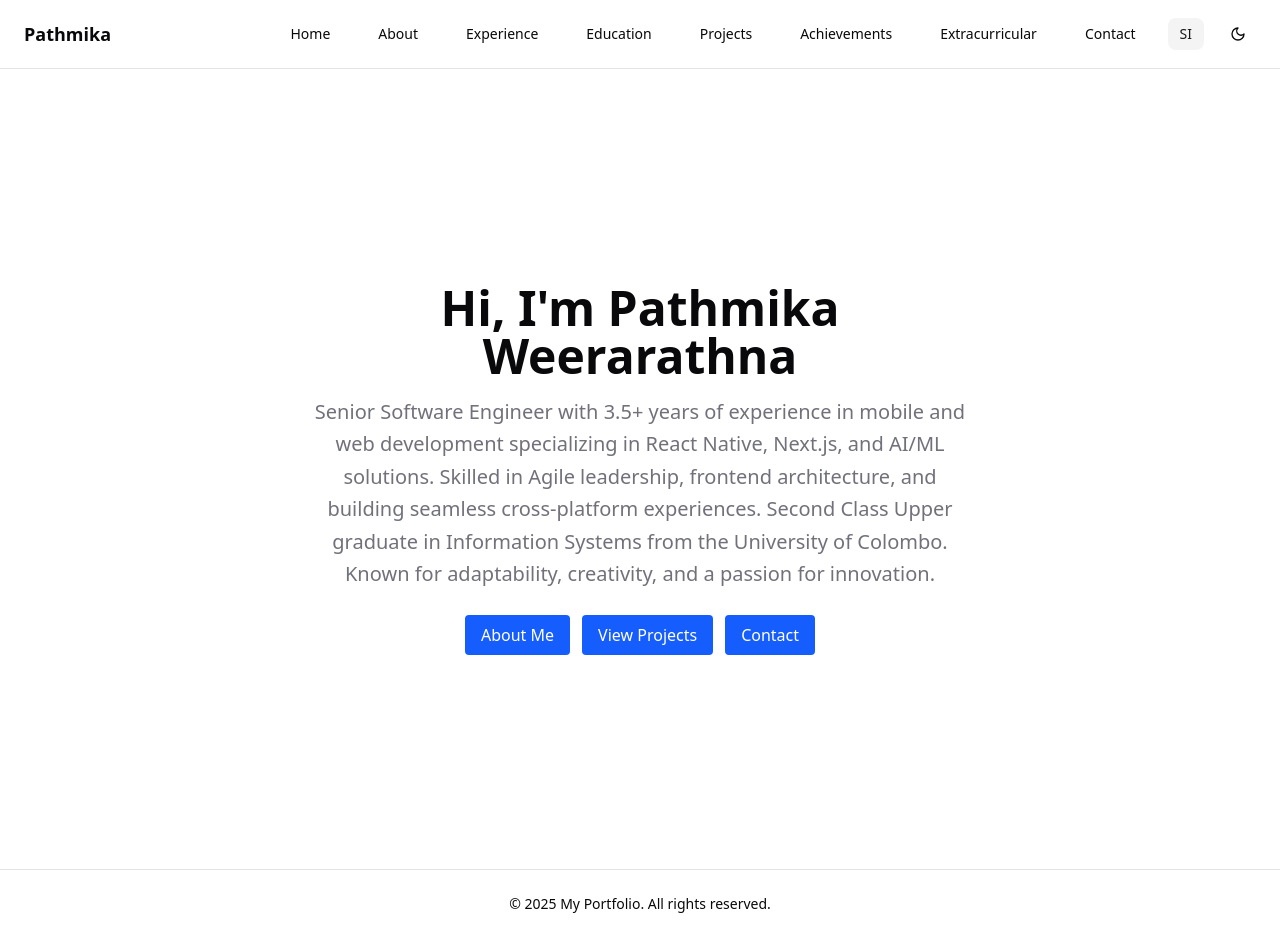
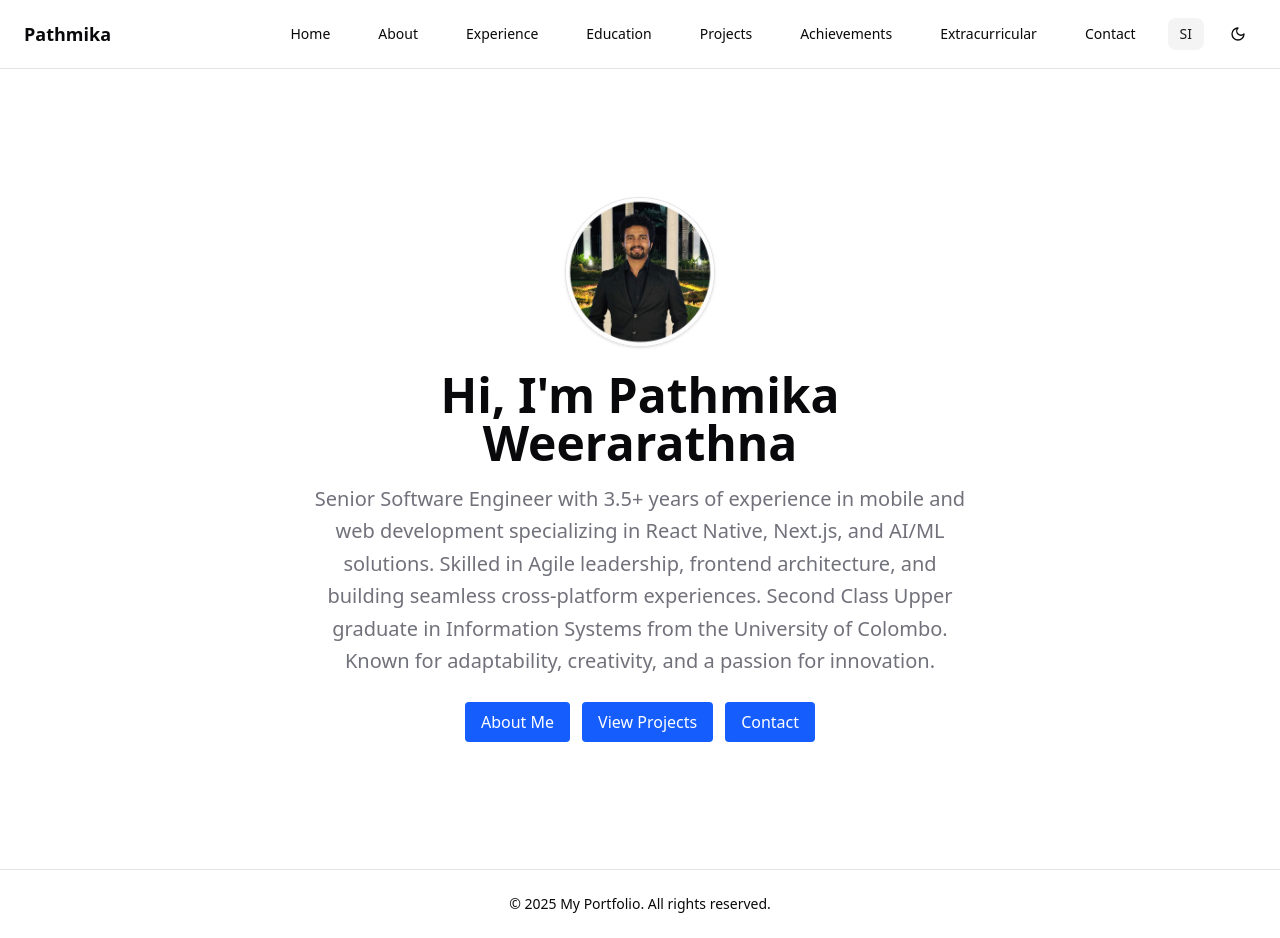
Before and after one commit to PathmikaW/my-portfolio, a Next.js app in the folder my-portfolio/: page /en in a window 1280 px wide. Built offline with nearby package versions, Linux system fonts and the light colour scheme.

Commit message:
feat(home): profile image added

```diff
--- a/my-portfolio/src/app/[locale]/page.tsx
+++ b/my-portfolio/src/app/[locale]/page.tsx
@@ -3,13 +3,14 @@
 import { useEffect, useState } from 'react';
 import { useTranslations } from 'next-intl';
 import Link from 'next/link';
+import Image from 'next/image';
+import { IMAGES } from '@/lib/images';
 
 interface Profile {
   name: string;
   title: string;
   summary: string;
 }
-
 
 export default function HomePage() {
   const t = useTranslations('home');
@@ -30,6 +31,19 @@ export default function HomePage() {
     <div className="min-h-screen flex flex-col">
       <main className="flex-1 flex items-center justify-center px-4 py-16 text-center">
         <div className="max-w-2xl">
+
+          {/* Profile image */}
+          <div className="flex justify-center mb-6">
+            <Image
+              src={IMAGES.profile}
+              alt="Profile picture of Pathmika Weerarathna"
+              width={150}
+              height={150}
+              className="rounded-full border shadow"
+              priority
+            />
+          </div>
+
           <h1 className="text-4xl sm:text-5xl font-bold mb-4">
             {isLoading
               ? t('loading')
@@ -46,13 +60,22 @@ export default function HomePage() {
           </p>
 
           <div className="flex flex-wrap justify-center gap-3 mt-6">
-            <Link href="/about" className="px-4 py-2 bg-blue-600 text-white rounded hover:bg-blue-700 cursor-pointer">
+            <Link
+              href="/about"
+              className="px-4 py-2 bg-blue-600 text-white rounded hover:bg-blue-700 cursor-pointer"
+            >
               {t('aboutButton')}
             </Link>
-            <Link href="/projects" className="px-4 py-2 bg-blue-600 text-white rounded hover:bg-blue-700 cursor-pointer">
+            <Link
+              href="/projects"
+              className="px-4 py-2 bg-blue-600 text-white rounded hover:bg-blue-700 cursor-pointer"
+            >
               {t('projectsButton')}
             </Link>
-            <Link href="/contact" className="px-4 py-2 bg-blue-600 text-white rounded hover:bg-blue-700 cursor-pointer">
+            <Link
+              href="/contact"
+              className="px-4 py-2 bg-blue-600 text-white rounded hover:bg-blue-700 cursor-pointer"
+            >
               {t('contactButton')}
             </Link>
           </div>
--- /dev/null
+++ b/my-portfolio/src/lib/images.ts
@@ -0,0 +1,8 @@
+// src/lib/images.ts
+
+export const IMAGES = {
+  profile: '/profile.png',
+  // future: you can add more here:
+  // banner: '/banner.jpg',
+  // logo: '/logo.svg',
+};
```
Also changed, not shown: my-portfolio/public/profile.png (added).
